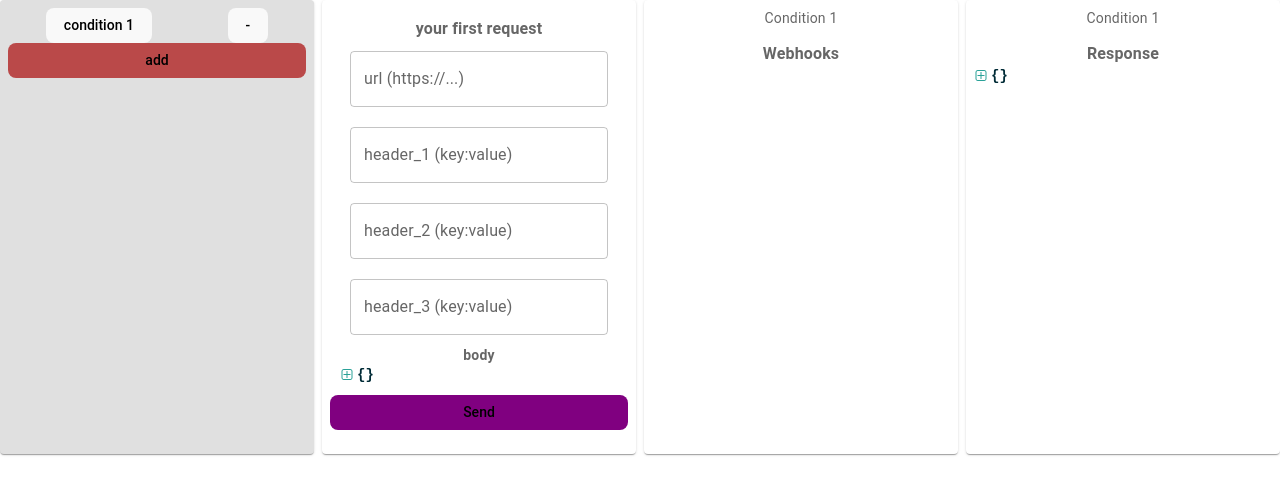
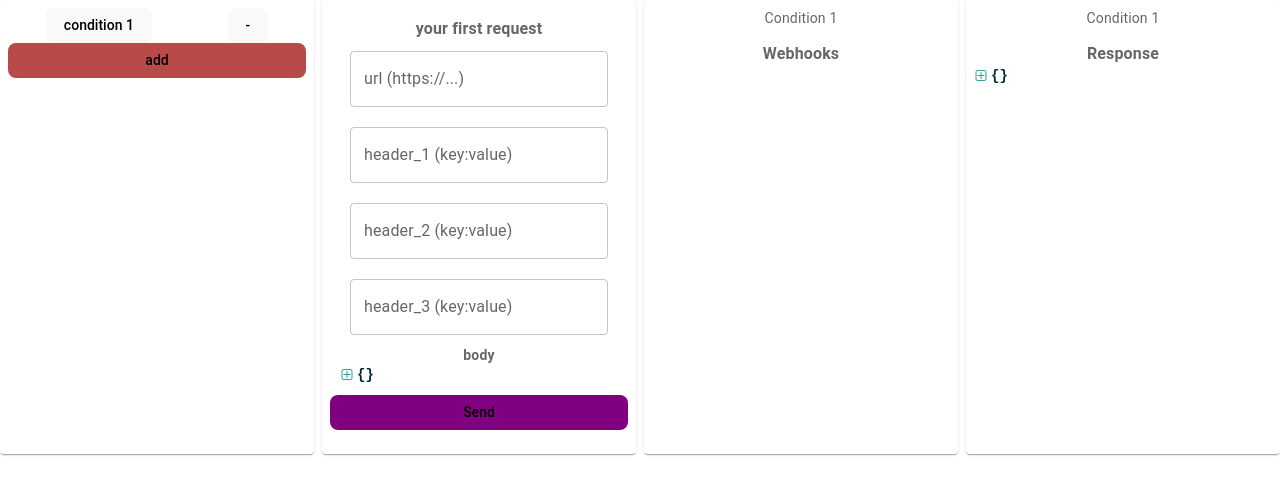
Before and after one commit to galawoj/webhook, a React (Vite) app: page / in a window 1280 px wide. Shown: the top 494 px of the page. Built offline with nearby package versions, Linux system fonts and the light colour scheme; no server answers; the database is empty.

Commit message:
replace color by mode in Cart prop

```diff
--- a/src/App.tsx
+++ b/src/App.tsx
@@ -30,10 +30,10 @@ export default function App() {
 
   return (
     <MainContainer>
-      <Cart color="#E0E0E0">
+      <Cart mode="condition">
         <ConditionsList />
       </Cart>
-      <Cart color={!firstOrCondReq && "#E0E0E0"}>
+      <Cart mode={!firstOrCondReq && "condition"}>
         {!firstOrCondReq ? <ConditionForm /> : ""}
         <RequestForm />
         <SendRequestButton />
--- a/src/components/Cart.tsx
+++ b/src/components/Cart.tsx
@@ -1,33 +1,18 @@
 import { Grid2 } from "@mui/material";
-import { styled } from "@mui/material/styles";
-import Paper from "@mui/material/Paper";
-
-const Item = styled(Paper)(({ theme }) => ({
-  backgroundColor: "#fff",
-  height: "100%",
-
-  ...theme.typography.body2,
-  padding: theme.spacing(1),
-
-  textAlign: "left",
-  display: "flex",
-  flexDirection: "column",
-  color: theme.palette.text.secondary,
-  ...theme.applyStyles("dark", {
-    backgroundColor: "#1A2027",
-  }),
-}));
+import { CartItem } from "./CartItem";
 
 export default function Cart({
   children,
-  color,
+  mode,
 }: {
   children: React.ReactNode;
-  color?: string | false;
+  mode?: "condition" | false;
 }) {
   return (
     <Grid2 size={3}>
-      <Item sx={{ background: `${color}` }}>{children}</Item>
+      <CartItem sx={{ background: `${mode === "condition" && "E0E0E0"}` }}>
+        {children}
+      </CartItem>
     </Grid2>
   );
 }
--- /dev/null
+++ b/src/components/CartItem.tsx
@@ -0,0 +1,18 @@
+import { styled } from "@mui/material/styles";
+import Paper from "@mui/material/Paper";
+
+export const CartItem = styled(Paper)(({ theme }) => ({
+  backgroundColor: "#fff",
+  height: "100%",
+
+  ...theme.typography.body2,
+  padding: theme.spacing(1),
+
+  textAlign: "left",
+  display: "flex",
+  flexDirection: "column",
+  color: theme.palette.text.secondary,
+  ...theme.applyStyles("dark", {
+    backgroundColor: "#1A2027",
+  }),
+}));
```
Also changed, not shown: 1 other file (tests, documents, lock files or other folders).
